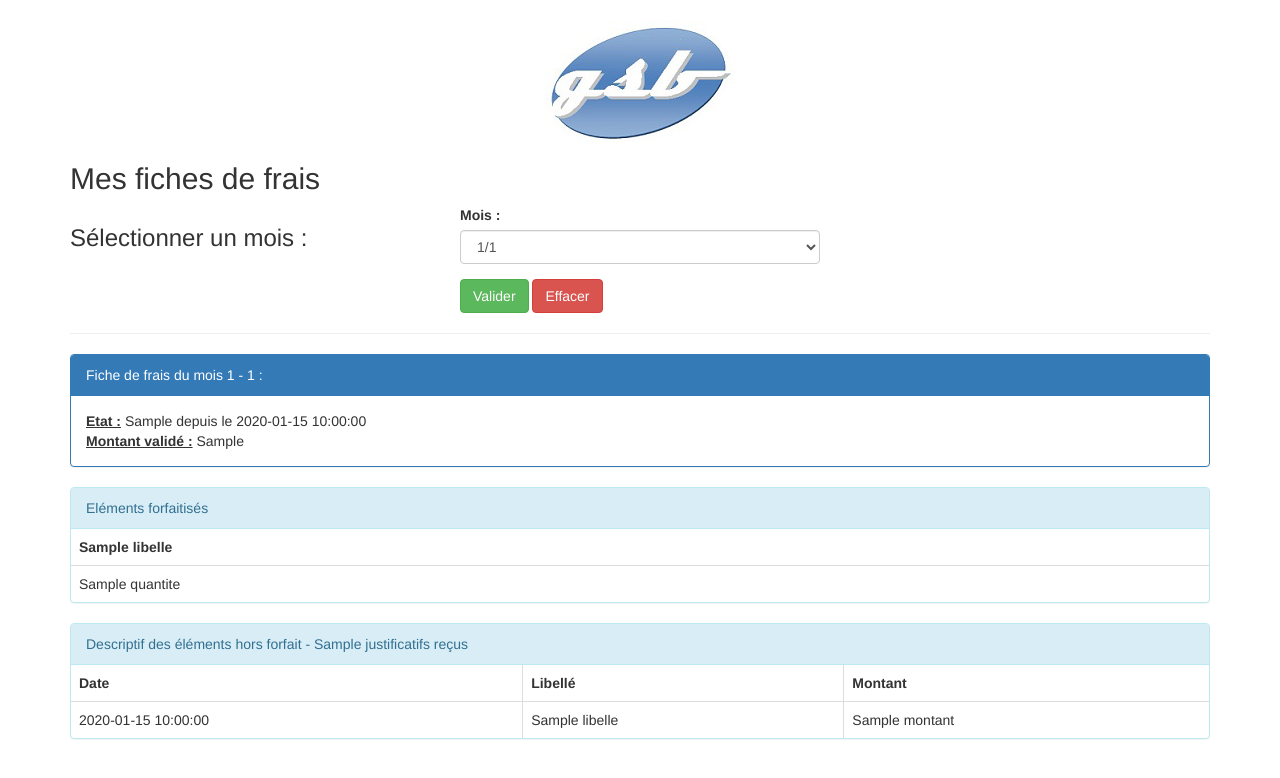
After one commit to ProjetSIOKR/GSB, a PHP site: template src/Views/EtatFraisView/voiretatfrais.html.twig in a window 1280 px wide. The commit adds this page. Shown: the top 778 px of the page. Run offline with PHP 8.4, Linux system fonts and the light colour scheme; the template is opened without the code that fills it: most values are stand-ins (such as "Sample title", 1, 10 or a date in 2020); some libraries are stand-ins or nearby versions.

Commit message:
Vue Afficher Fiche de frais fini + ajout méthode sauvegarder erreur Session

```diff
--- a/src/Views/AppView/entete.html.twig
+++ b/src/Views/AppView/entete.html.twig
@@ -67,7 +67,7 @@
                                      Renseigner la fiche de frais
                                  </a>
                              </li>
-                             <li {% if uri=='/etatfrais'%} class="active"{% endif%}>
+                             <li {% if (uri=='/etatfrais' or uri=='/voiretatfrais')%} class="active"{% endif%}>
                                  <a href="/etatfrais">
                                      <span class="glyphicon glyphicon-list-alt"></span>
                                      Afficher mes fiches de frais
--- /dev/null
+++ b/src/Views/EtatFraisView/voiretatfrais.html.twig
@@ -0,0 +1,80 @@
+{% extends "layout.html.twig" %}
+{% block entete %}
+    {% include "AppView/entete.html.twig" %}
+{% endblock %}
+{% block contenu %}
+    <h2>Mes fiches de frais</h2>
+    <div class="row">
+        <div class="col-md-4">
+            <h3>Sélectionner un mois : </h3>
+        </div>
+        <div class="col-md-4">
+            <form action="/voiretatfrais"
+                  method="post" role="form">
+                <div class="form-group">
+                    <label for="lstMois" accesskey="n">Mois : </label>
+                    <select id="lstMois" name="lstMois" class="form-control">
+                        {% for mois in lesMois %}
+                            {% if mois.mois ==  moisASelectionner%}
+                                <option selected value="{{ mois.mois }}">
+                                    {{numMois}}/{{numAnnee}}
+                                </option>
+                            {% else %}
+                                <option value="{{ mois.mois }}">
+                                    {{mois.numMois}}/{{mois.numAnnee}}
+                                </option>
+                            {% endif %}
+                        {% endfor %}
+                    </select>
+                </div>
+                <input id="ok" type="submit" value="Valider" class="btn btn-success"
+                       role="button">
+                <input id="annuler" type="reset" value="Effacer" class="btn btn-danger"
+                       role="button">
+            </form>
+        </div>
+    </div>
+<hr>
+    <div class="panel panel-primary">
+        <div class="panel-heading">Fiche de frais du mois
+             {{ numMois }} - {{ numAnnee }} : </div>
+        <div class="panel-body">
+            <strong><u>Etat :</u></strong> {{ libEtat }}
+            depuis le {{ dateModif }} <br>
+            <strong><u>Montant validé :</u></strong> {{ montantValide }}
+        </div>
+    </div>
+    <div class="panel panel-info">
+        <div class="panel-heading">Eléments forfaitisés</div>
+        <table class="table table-bordered table-responsive">
+            <tr>
+                {% for unFraisForfait in lesFraisForfait %}
+                  <th> {{ unFraisForfait.libelle|e }} </th>
+                {% endfor  %}
+            </tr>
+            <tr>
+                {% for unFraisForfait in lesFraisForfait %}
+                    <td class="qteForfait">{{ unFraisForfait.quantite }}</td>
+                {% endfor %}
+            </tr>
+        </table>
+    </div>
+    <div class="panel panel-info">
+        <div class="panel-heading">Descriptif des éléments hors forfait -
+            {{ nbJustificatifs }} justificatifs reçus</div>
+        <table class="table table-bordered table-responsive">
+            <tr>
+                <th class="date">Date</th>
+                <th class="libelle">Libellé</th>
+                <th class='montant'>Montant</th>
+            </tr>
+            {% for unFraisHorsForfait in lesFraisHorsForfaits %}
+                <tr>
+                    <td>{{ unFraisHorsForfait.date }}</td>
+                    <td>{{ unFraisHorsForfait.libelle|e }}</td>
+                    <td>{{ unFraisHorsForfait.montant }}</td>
+                </tr>
+            {% endfor %}
+        </table>
+    </div>
+{% endblock %}
--- a/src/Views/FraisView/frais.html.twig
+++ b/src/Views/FraisView/frais.html.twig
@@ -6,6 +6,7 @@
     <div class="row">
         <h2>Renseigner ma fiche de frais du mois {{ mois }}-{{ annee }}</h2>
         <h3>Eléments forfaitisés</h3>
+        {% include "AppView/erreurs.html.twig" %}
         {% include "FraisView/listefraisforfait.html.twig" %}
         {% include "FraisView/listefraishorsforfait.html.twig" %}
     </div>
--- a/src/Views/FraisView/listefraisforfait.html.twig
+++ b/src/Views/FraisView/listefraisforfait.html.twig
@@ -1,4 +1,3 @@
-{% include "AppView/erreurs.html.twig" %}
 <div class="row">
     <div class="col-md-4">
         <form method="post"
```
Also changed, not shown: resources/Outils/Utilitaires.php (+6 -6 lines), src/Controller/Frais/EtatFraisController.php (+50 -0 lines), src/Controller/Frais/GestionFraisController.php (+4 -4 lines), src/Views/EtatFraisView/etatfrais.html.twig (added, +37 -0 lines).
